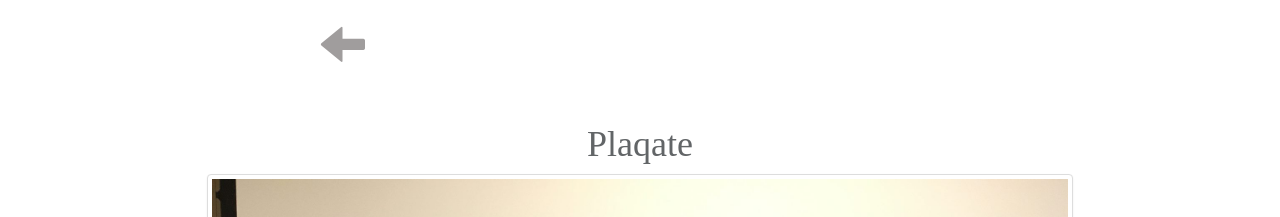
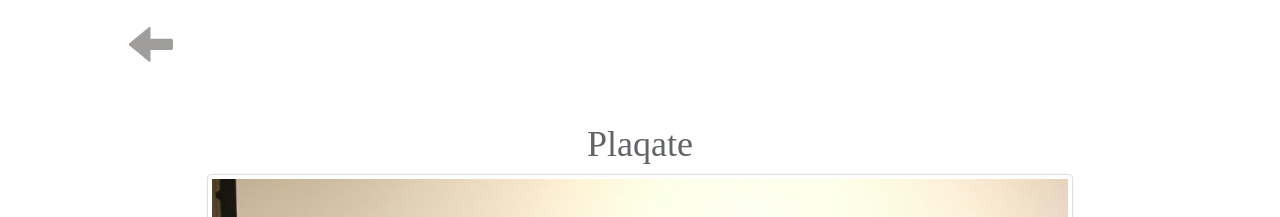
Before and after one commit to pfrank7/pfrank7.github.io, a Jekyll site: the page built from DesignTeam.html, in a window 1280 px wide. Shown: the top 217 px of the page. Built offline with Jekyll 4.4.1, drawn with Linux system fonts in a browser that asks for light colours; nearby versions of some CDN libraries.

Commit message:
Update DesignTeam.html

```diff
--- a/DesignTeam.html
+++ b/DesignTeam.html
@@ -74,7 +74,7 @@
     }
 }
 </style>
-	<h2> <a style = "color:#A09D9D; margin-left:25%;" href = "index.html"> <span class = "glyphicon glyphicon-arrow-left"> </span> </a> </h2>
+	<h2> <a style = "color:#A09D9D; margin-left:10%;" href = "index.html"> <span class = "glyphicon glyphicon-arrow-left"> </span> </a> </h2>
 	<div class = "container" id = "margin" style = "margin-top:0px; margin-bottom:0px;">
 		<div class = "page-header">
 			<h1> Plaqate</h1>
```
